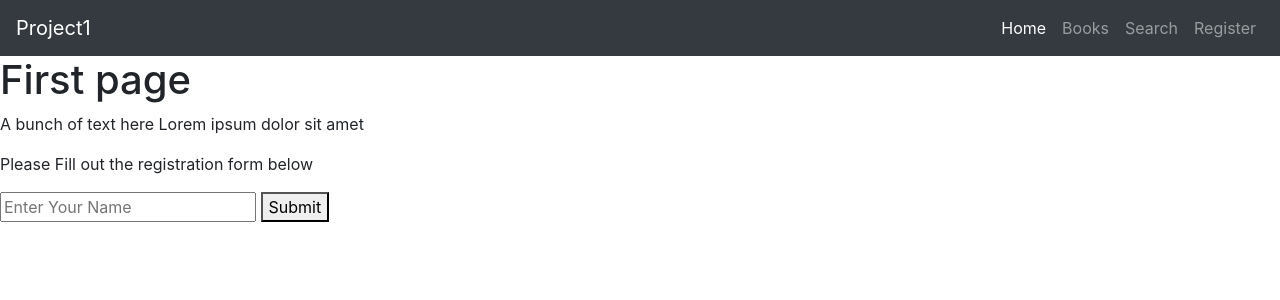
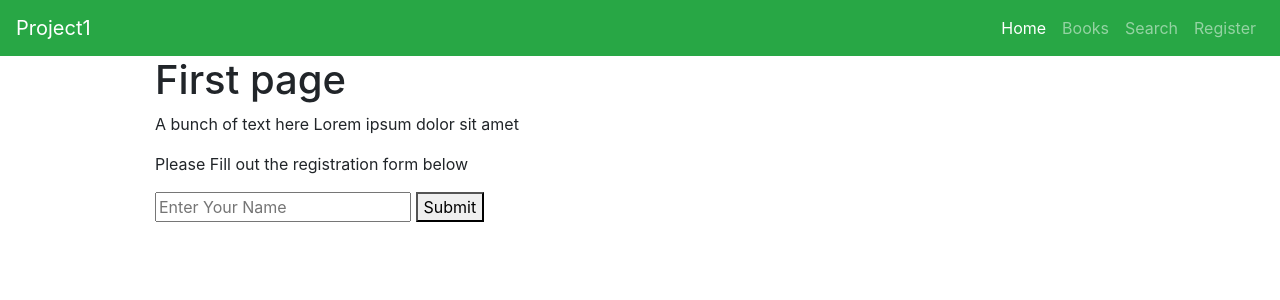
Before and after one commit to DracV/project1, a Flask app: page / in a window 1280 px wide. Shown: the top 300 px of the page. Run offline with Flask 2, Linux system fonts and the light colour scheme; some libraries are stand-ins or nearby versions.

Commit message:
reorganize folders

```diff
--- a/templates/layout.html
+++ b/templates/layout.html
@@ -3,14 +3,14 @@
     <head>
         <title>CS50W Book Review Website!</title>
         <meta name="viewport" content="width=device-width, initial-scale=1">
-    <link rel="stylesheet" href="css/styles.css">
+    <link rel="stylesheet" href="templates/css/styles.css">
     <!-- Latest compiled and minified CSS Bootstrap4 -->
     <link rel="stylesheet" href="https://stackpath.bootstrapcdn.com/bootstrap/4.1.3/css/bootstrap.min.css" integrity="sha384-MCw98/SFnGE8fJT3GXwEOngsV7Zt27NXFoaoApmYm81iuXoPkFOJwJ8ERdknLPMO" crossorigin="anonymous">
     </head>
     <body>
       <!-- Begin Bootstrap nav component -->
       <header>
-            <nav class="navbar navbar-expand-lg navbar-dark bg-dark">
+            <nav class="navbar navbar-expand-lg navbar-dark bg-success">
               <a class="navbar-brand" href="#">Project1</a>
               <button class="navbar-toggler" type="button" data-toggle="collapse" data-target="#navbarNav" aria-controls="navbarNav" aria-expanded="false" aria-label="Toggle navigation">
                 <span class="navbar-toggler-icon"></span>
@@ -34,9 +34,11 @@
             </nav>
       </header>
           <!-- End Header -->
-        <h1>{% block heading %}{% endblock %}</h1>
-
-        {% block body %}
-        {% endblock %}
+          <!--Begin Main div -->
+      <div id="main">
+              <h1>{% block heading %}{% endblock %}</h1>
+          {% block body %}
+          {% endblock %}
+      </div>
     </body>
 </html>
--- /dev/null
+++ b/templates/static/css/styles.css
@@ -0,0 +1,9 @@
+
+
+
+#main {
+    margin: 0 auto;
+    text-align: left;
+    background: #ffffff;
+    width: 970px;
+}
```
Also changed, not shown: templates/css/styles.css (deleted), 2 other files.
